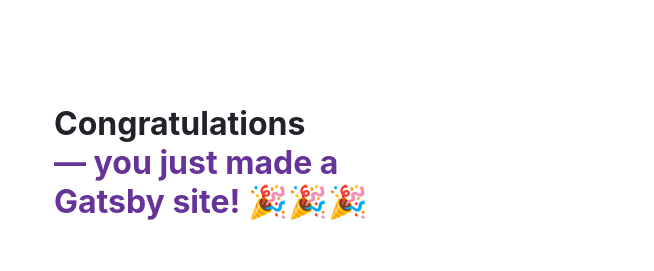
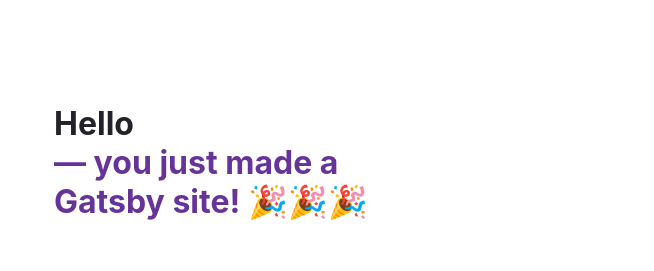
Before and after one commit to HannahZhuSWE/gatsby-test, a Gatsby site: page / in a window 1280 px wide. Shown: the top 271 px of the page, without its empty margins (50-704 px from the left). Built offline with nearby package versions, Linux system fonts and the light colour scheme; Gatsby itself is replaced by a stand-in of ours.

Commit message:
should publish a website

```diff
--- a/gatsby-config.ts
+++ b/gatsby-config.ts
@@ -5,6 +5,7 @@ const config: GatsbyConfig = {
     title: `My Gatsby Site`,
     siteUrl: `https://www.yourdomain.tld`,
   },
+  pathPrefix: "/gatsby-test",
   // More easily incorporate content into your pages through automatic TypeScript type generation and better GraphQL IntelliSense.
   // If you use VSCode you can also use the GraphQL plugin
   // Learn more at: https://gatsby.dev/graphql-typegen
--- a/package.json
+++ b/package.json
@@ -10,6 +10,7 @@
   "scripts": {
     "develop": "gatsby develop",
     "start": "gatsby develop",
+    "deploy": "gatsby build --prefix-paths && gh-pages -d public",
     "build": "gatsby build",
     "serve": "gatsby serve",
     "clean": "gatsby clean",
@@ -24,6 +25,7 @@
     "@types/node": "^17.0.42",
     "@types/react": "^18.0.12",
     "@types/react-dom": "^18.0.5",
+    "gh-pages": "^4.0.0",
     "typescript": "^4.7.3"
   }
 }
--- a/src/pages/index.tsx
+++ b/src/pages/index.tsx
@@ -143,7 +143,7 @@ const IndexPage = () => {
     <main style={pageStyles}>
       <title>Home Page</title>
       <h1 style={headingStyles}>
-        Congratulations
+        Hello
         <br />
         <span style={headingAccentStyles}>— you just made a Gatsby site! </span>
         🎉🎉🎉
```
Also changed, not shown: 1 other file.
